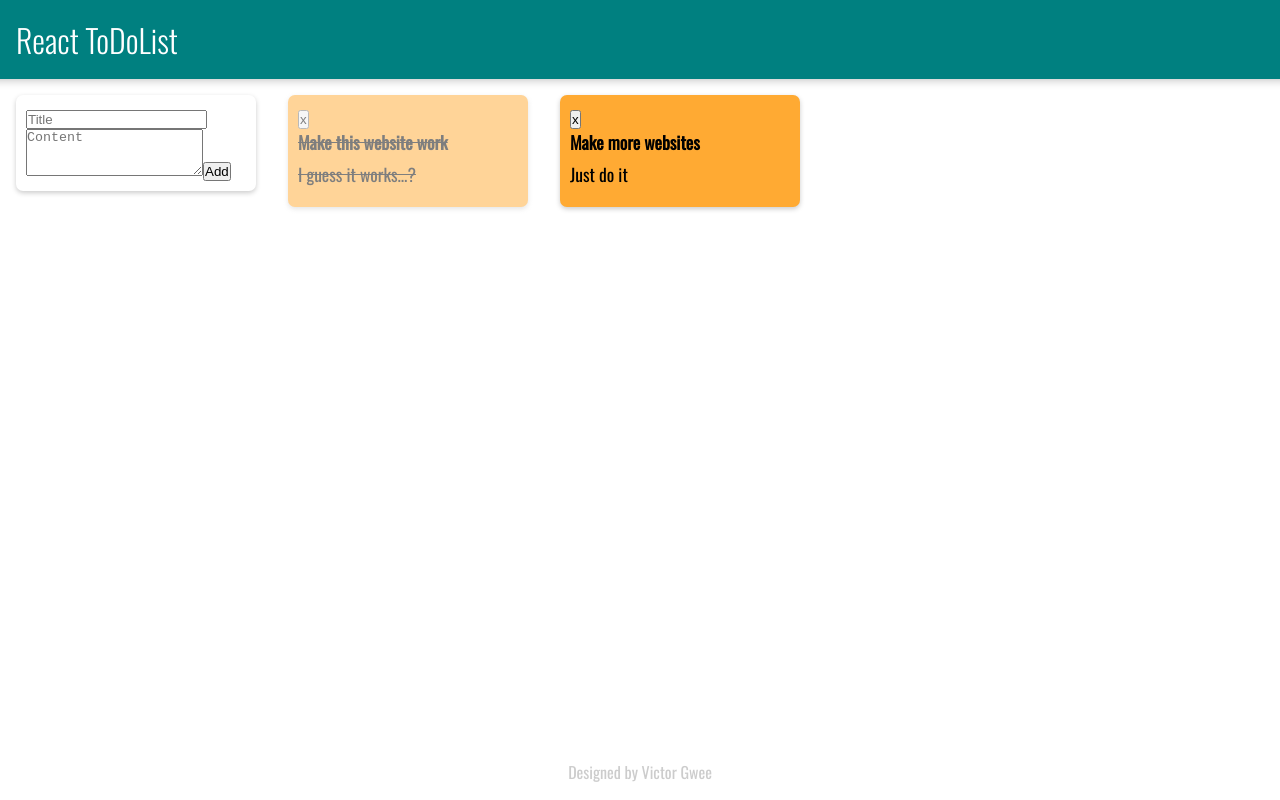
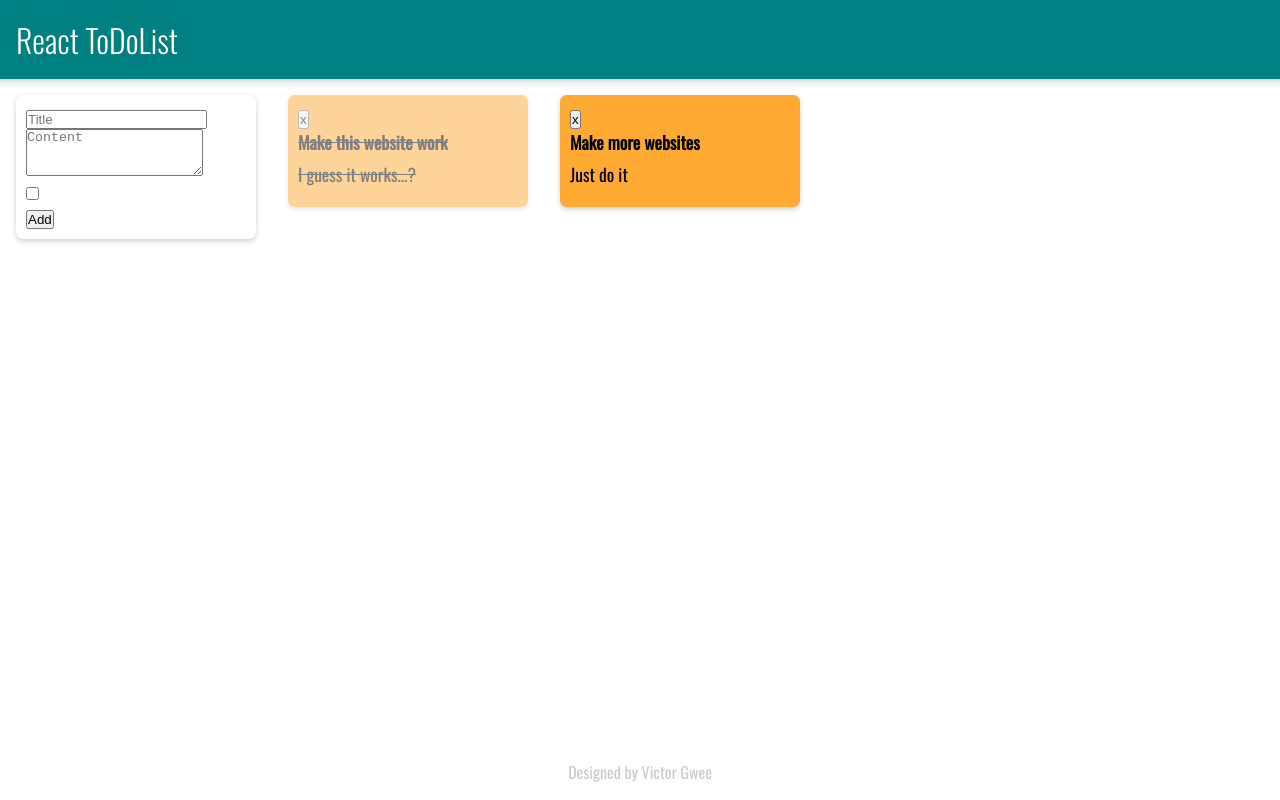
Before and after one commit to vicgwee/React_ToDoList, a React (Create React App) app in the folder react-todolist/: page / in a window 1280 px wide. Built offline with nearby package versions, Linux system fonts and the light colour scheme.

Commit message:
add ToggleSwitch

```diff
--- a/react-todolist/src/components/AddNoteForm.jsx
+++ b/react-todolist/src/components/AddNoteForm.jsx
@@ -1,4 +1,5 @@
 import React, {useState} from "react"
+import ToggleSwitch from "./ToggleSwitch";
 
 // Adapted from https://www.w3schools.com/react/react_forms.asp
 
@@ -23,7 +24,7 @@ function AddNoteForm(props) {
                 content: inputs.content,
                 attributes: {
                     done: 0,
-                    urgent: inputs.urgent
+                    urgent: parseInt(inputs.urgent)
                 }
             }
         );
@@ -46,6 +47,11 @@ function AddNoteForm(props) {
                     value = {inputs.content || ""}
                     onChange={handleChange}
                 />
+                <ToggleSwitch
+                    name = "urgent"
+                    value = {inputs.urgent || 0}
+                    onChange = {handleChange}
+                />
                 <button type="submit">Add</button>
             </form>
         </div>
--- /dev/null
+++ b/react-todolist/src/components/ToggleSwitch.jsx
@@ -0,0 +1,25 @@
+import React from "react"
+
+function ToggleSwitch(props) {
+    const handleClick = (e) => {
+        e.target.value = (e.target.checked)?1:0;
+        props.onChange(e);
+    }
+    return (
+        <div className="toggle-switch">
+            <input
+                type="checkbox"
+                className="toggle-switch-checkbox"
+                name={props.name}
+                value={props.value}
+                onChange={handleClick}
+            />
+            <label className="toggle-switch-label" htmlFor="toggleSwitch">
+                <span className="toggle-switch-inner" />
+                <span className="toggle-switch-switch" />
+            </label>
+      </div>
+    );
+}
+
+export default ToggleSwitch;
```
